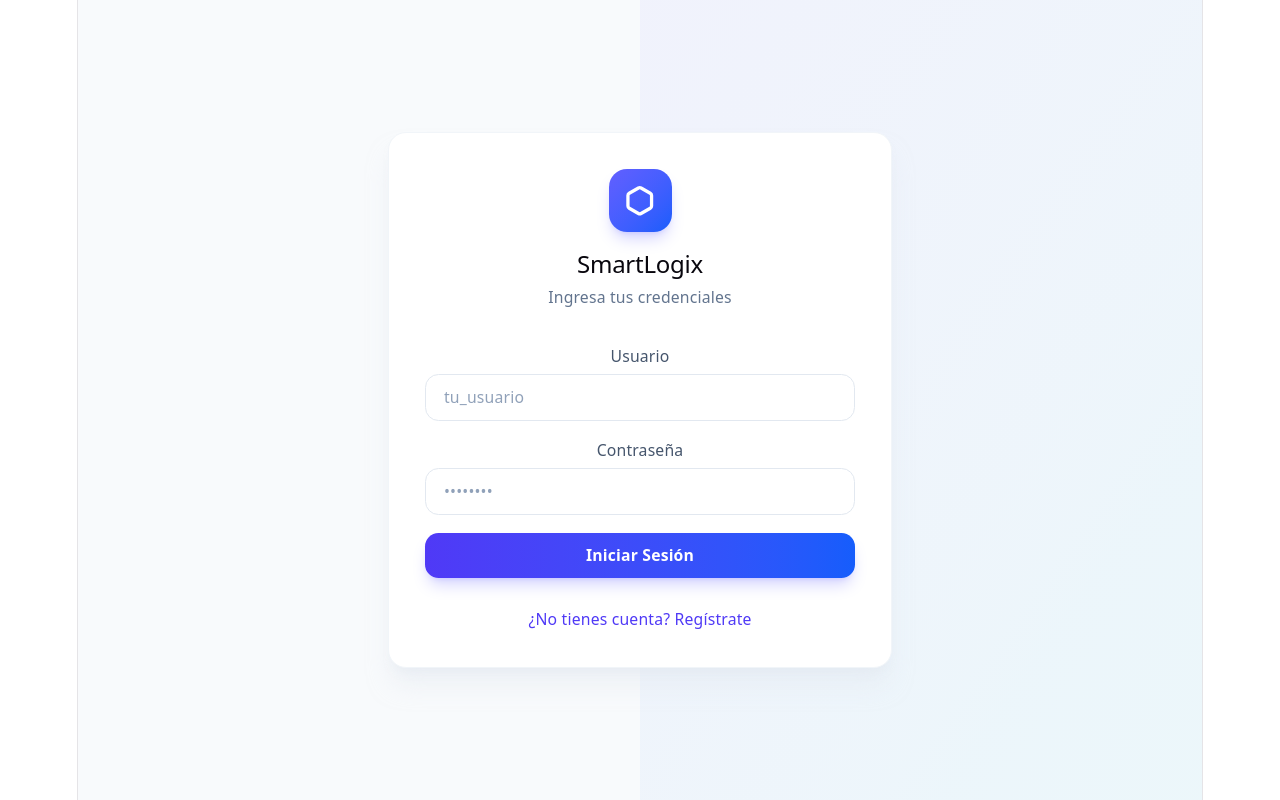
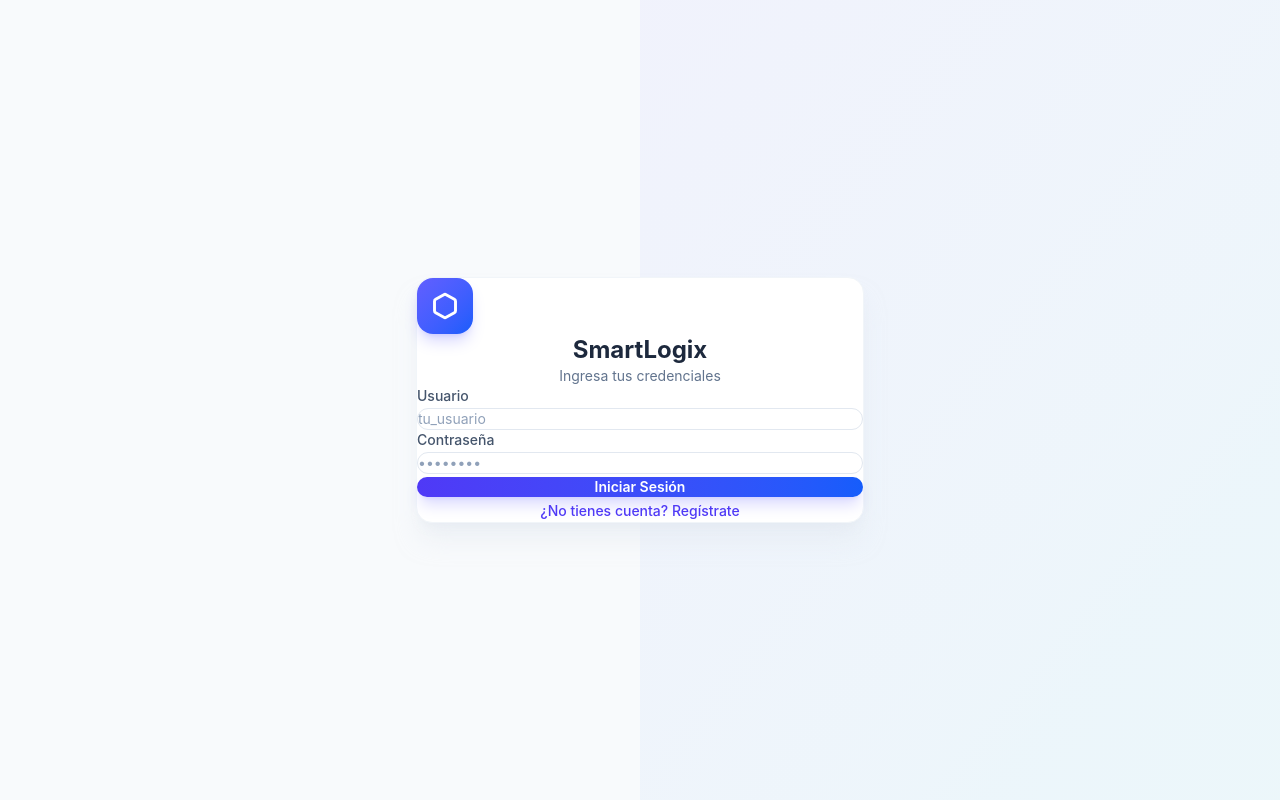
Before and after one commit to TheRexInformatics/evaluacion1Fullstack, a React (Vite) app in the folder frontend-smartlogix/: page / in a window 1280 px wide. Built offline with nearby package versions, Linux system fonts and the light colour scheme.

Commit message:
fix: remove fixed width constraint, full-screen layout
- index.css: removed 1126px fixed width limit on #root
- Removed text-align:center and border-inline
- Removed dark mode overrides (Tailwind handles theming)
- index.html: updated title to SmartLogix - Panel de Control

```diff
--- a/frontend-smartlogix/index.html
+++ b/frontend-smartlogix/index.html
@@ -1,10 +1,10 @@
 <!doctype html>
-<html lang="en">
+<html lang="es">
   <head>
     <meta charset="UTF-8" />
     <link rel="icon" type="image/svg+xml" href="/favicon.svg" />
     <meta name="viewport" content="width=device-width, initial-scale=1.0" />
-    <title>frontend-smartlogix</title>
+    <title>SmartLogix - Panel de Control</title>
   </head>
   <body>
     <div id="root"></div>
--- a/frontend-smartlogix/src/index.css
+++ b/frontend-smartlogix/src/index.css
@@ -1,113 +1,20 @@
 @import "tailwindcss";
 
-:root {
-  --text: #6b6375;
-  --text-h: #08060d;
-  --bg: #fff;
-  --border: #e5e4e7;
-  --code-bg: #f4f3ec;
-  --accent: #aa3bff;
-  --accent-bg: rgba(170, 59, 255, 0.1);
-  --accent-border: rgba(170, 59, 255, 0.5);
-  --social-bg: rgba(244, 243, 236, 0.5);
-  --shadow:
-    rgba(0, 0, 0, 0.1) 0 10px 15px -3px, rgba(0, 0, 0, 0.05) 0 4px 6px -2px;
-
-  --sans: system-ui, 'Segoe UI', Roboto, sans-serif;
-  --heading: system-ui, 'Segoe UI', Roboto, sans-serif;
-  --mono: ui-monospace, Consolas, monospace;
-
-  font: 18px/145% var(--sans);
-  letter-spacing: 0.18px;
-  color-scheme: light dark;
-  color: var(--text);
-  background: var(--bg);
-  font-synthesis: none;
-  text-rendering: optimizeLegibility;
-  -webkit-font-smoothing: antialiased;
-  -moz-osx-font-smoothing: grayscale;
-
-  @media (max-width: 1024px) {
-    font-size: 16px;
-  }
+* {
+  margin: 0;
+  padding: 0;
+  box-sizing: border-box;
 }
 
-@media (prefers-color-scheme: dark) {
-  :root {
-    --text: #9ca3af;
-    --text-h: #f3f4f6;
-    --bg: #16171d;
-    --border: #2e303a;
-    --code-bg: #1f2028;
-    --accent: #c084fc;
-    --accent-bg: rgba(192, 132, 252, 0.15);
-    --accent-border: rgba(192, 132, 252, 0.5);
-    --social-bg: rgba(47, 48, 58, 0.5);
-    --shadow:
-      rgba(0, 0, 0, 0.4) 0 10px 15px -3px, rgba(0, 0, 0, 0.25) 0 4px 6px -2px;
-  }
-
-  #social .button-icon {
-    filter: invert(1) brightness(2);
-  }
-}
-
-body {
-  margin: 0;
+html, body {
+  height: 100%;
+  width: 100%;
+  overflow: hidden;
 }
 
 #root {
-  width: 1126px;
-  max-width: 100%;
-  margin: 0 auto;
-  text-align: center;
-  border-inline: 1px solid var(--border);
-  min-height: 100svh;
+  height: 100%;
+  width: 100%;
   display: flex;
   flex-direction: column;
-  box-sizing: border-box;
 }
-
-h1,
-h2 {
-  font-family: var(--heading);
-  font-weight: 500;
-  color: var(--text-h);
-}
-
-h1 {
-  font-size: 56px;
-  letter-spacing: -1.68px;
-  margin: 32px 0;
-  @media (max-width: 1024px) {
-    font-size: 36px;
-    margin: 20px 0;
-  }
-}
-h2 {
-  font-size: 24px;
-  line-height: 118%;
-  letter-spacing: -0.24px;
-  margin: 0 0 8px;
-  @media (max-width: 1024px) {
-    font-size: 20px;
-  }
-}
-p {
-  margin: 0;
-}
-
-code,
-.counter {
-  font-family: var(--mono);
-  display: inline-flex;
-  border-radius: 4px;
-  color: var(--text-h);
-}
-
-code {
-  font-size: 15px;
-  line-height: 135%;
-  padding: 4px 8px;
-  background: var(--code-bg);
-}
```
